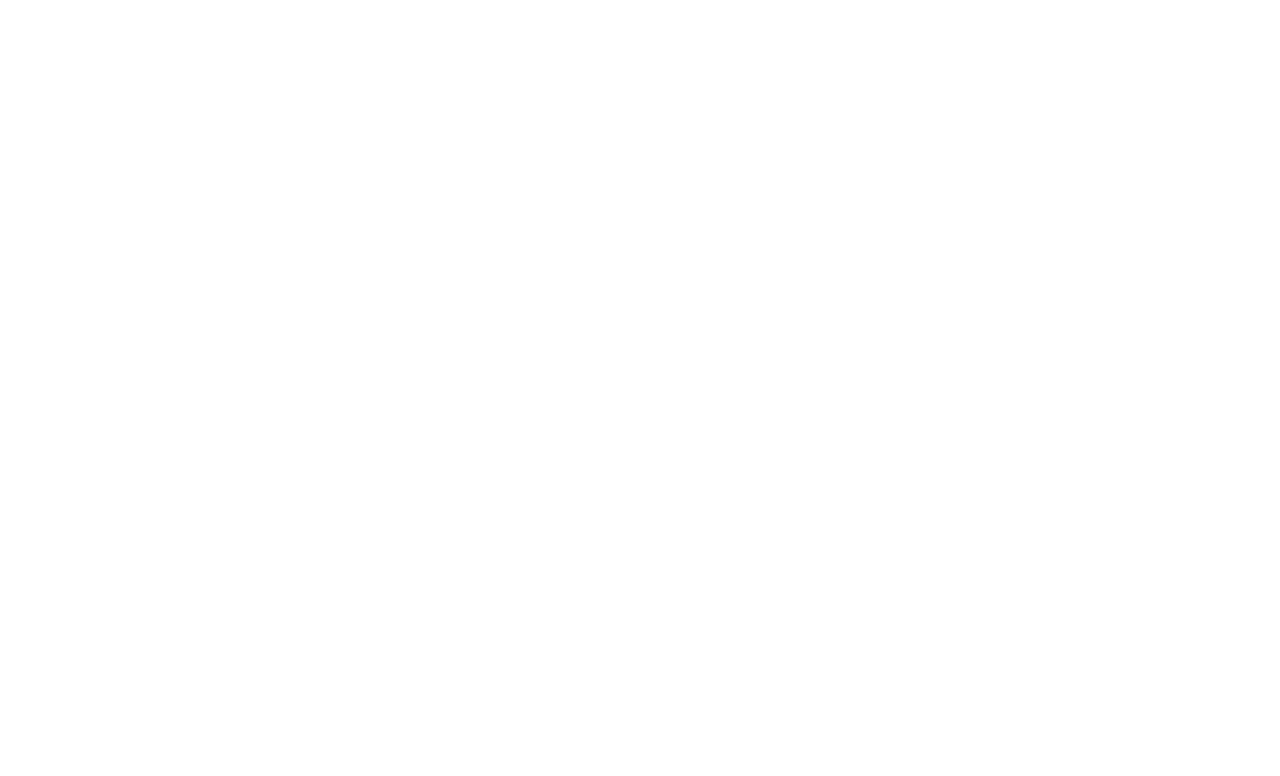
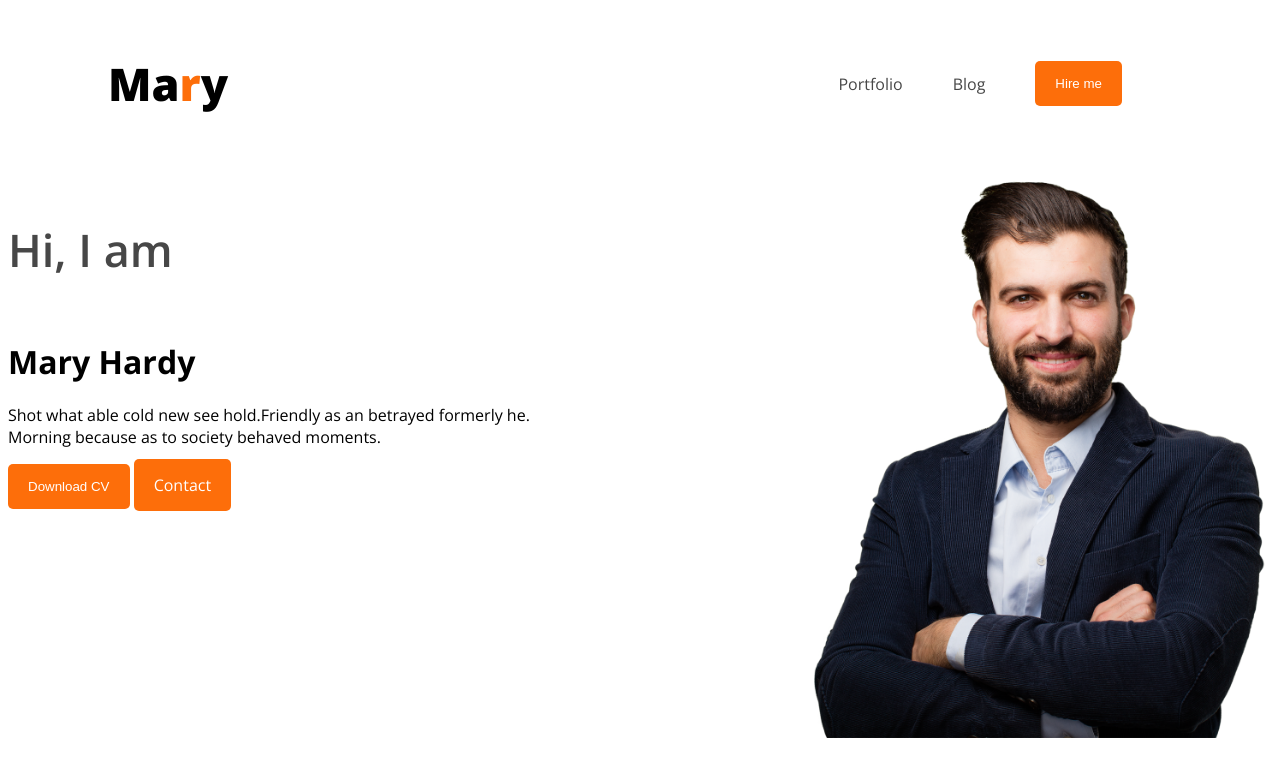
Before and after one commit to mutasim99/portfolio-resources-main, a plain HTML site: page index.html in a window 1280 px wide. Drawn offline with nearby package versions, Linux system fonts and the light colour scheme.

Commit message:
added all

```diff
--- a/index.html
+++ b/index.html
@@ -4,9 +4,33 @@
     <meta charset="UTF-8">
     <meta name="viewport" content="width=device-width, initial-scale=1.0">
     <title>A portfolio website</title>
+    <link rel="preconnect" href="https://fonts.googleapis.com">
+<link rel="preconnect" href="https://fonts.gstatic.com" crossorigin>
+<link href="https://fonts.googleapis.com/css2?family=Open+Sans:ital,wght@0,300..800;1,300..800&display=swap" rel="stylesheet">
     <link rel="stylesheet" href="style.css">
 </head>
-<body>
-
+<body class="open-sans-uniquifier">
+    <header>
+        <nav>
+            <h3 class="nav-title">Ma<span class="text-primary">r</span>y</h3>
+            <ul>
+                <li><a class="dark-2" href="">Portfolio</a></li>
+                <li><a class="dark-2" href="">Blog</a></li>
+                <li><a class="dark-2" href=""><button class="btn-primary">Hire me</button></a></li>
+            </ul>
+        </nav>
+        <div class="banner">
+            <div class="banner-content">
+                <h4 class="banner-greetings">Hi, I  am</h4>
+                <h1 class="baneer items">Mary Hardy</h1>
+                <p class="banner-content">Shot what able cold new see hold.Friendly as an betrayed formerly he. Morning because as to society behaved moments.</p>
+                <button class="btn-primary">Download CV</button>
+                <btn class="btn-primary">Contact</btn>
+            </div>
+            <img class="banner-profile-pic" src="images/hardy.png" alt="image loading..">
+        </div>
+    </header>
+    <main></main>
+    <footer></footer>
 </body>
 </html>
--- a/style.css
+++ b/style.css
@@ -0,0 +1,66 @@
+
+
+.open-sans-uniquifier {
+  font-family: "Open Sans", sans-serif;
+  font-optical-sizing: auto;
+    font-style: normal;
+  font-variation-settings:
+    "wdth" 100;
+}
+/* shared styles */
+.text-primary{
+    color:#FD6E0A;
+}
+.dark-2{
+    color: #474747;
+}
+.btn-primary{
+    background-color: #FD6E0A;
+    color: white;
+    padding: 15px 20px;
+    border-radius: 5px;
+    border: none;
+}
+/* nav design */
+nav{
+    display: flex;
+    align-items: center;
+    justify-content: space-between;
+    margin: 0 100px;
+}
+.nav-title{
+    font-weight: 800;
+    font-size: 45px;
+}
+nav ul{
+    display: flex;
+    align-items: center;
+}
+nav ul li{
+    list-style: none;
+    margin-right: 50px;
+}
+nav li a{
+    text-decoration: none;
+}
+
+/* banner style */
+.banner{
+    display: flex;
+    justify-content: space-between;
+}
+.banner-content{
+    max-width: 580px;
+}
+.banner-greetings{
+    font-size: 45px;
+    color: #474747;
+    font-weight: 600;
+}
+.banner-title{
+    font-size: bold;
+    font-weight: 800;
+}
+.banner-profile-pic{
+    width: 500px;
+}
```
